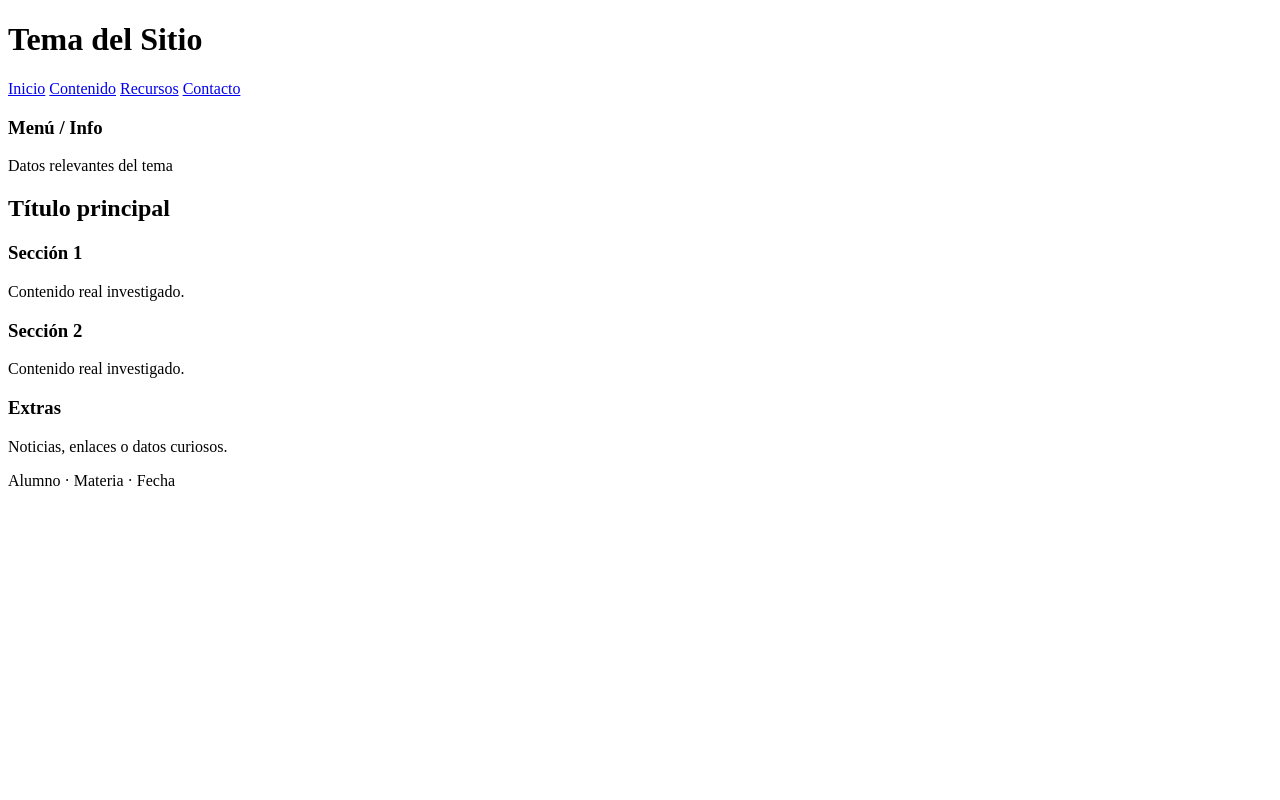
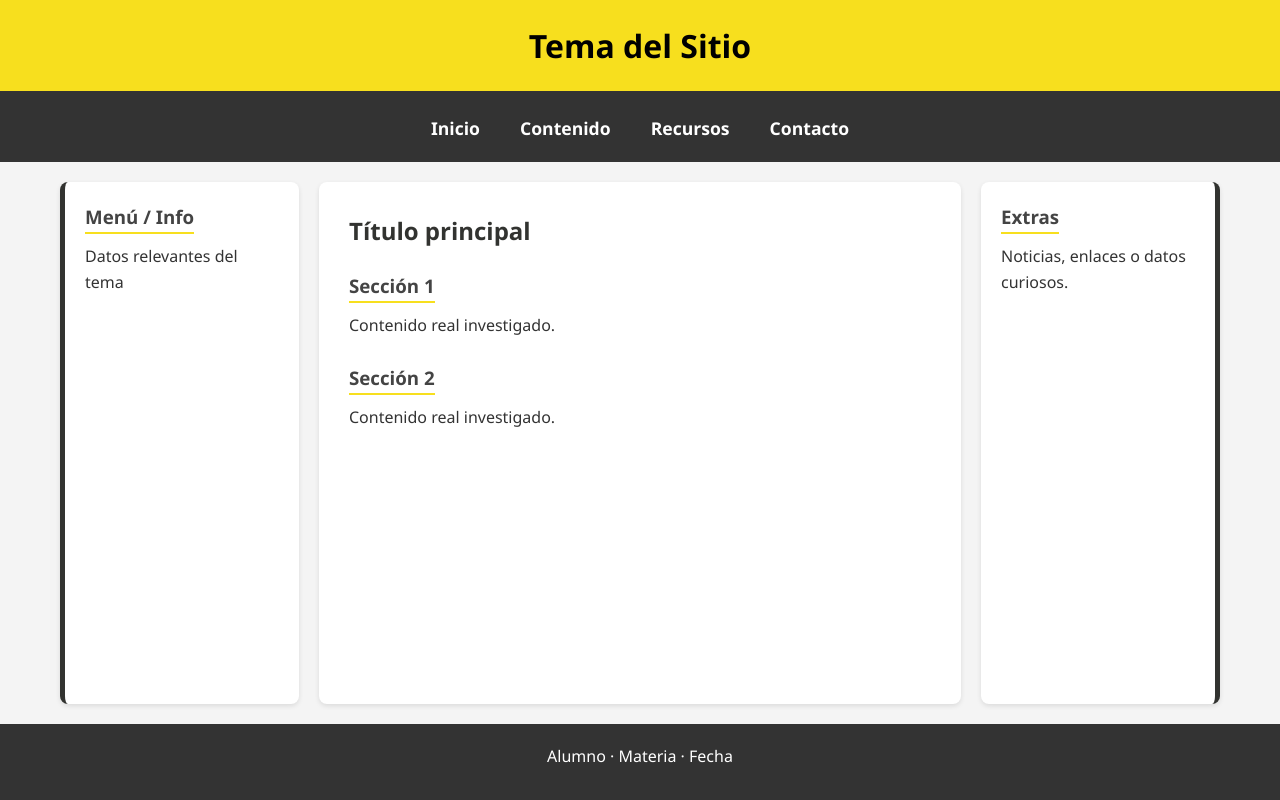
Before and after one commit to AxelLerma/Html06---Practica-Sitio-Web, a plain HTML site: page index.html in a window 1280 px wide. Drawn offline with Linux system fonts and the light colour scheme.

Commit message:
[DONE]: Se puso diseño en css y se configuro la visualizacion movile

```diff
--- a/css/style.css
+++ b/css/style.css
@@ -0,0 +1,145 @@
+       * {
+            box-sizing: border-box;
+            margin: 0;
+            padding: 0;
+        }
+
+        body {
+            font-family: 'Segoe UI', Tahoma, Geneva, Verdana, sans-serif;
+            line-height: 1.6;
+            color: #333;
+            background-color: #f4f4f4;
+            display: flex;
+            flex-direction: column;
+            min-height: 100vh;
+        }
+
+        /* HEADER: Centrado con Flexbox */
+        header {
+            background-color: #f7df1e; /* Amarillo JS */
+            color: #000;
+            padding: 20px;
+            display: flex;
+            justify-content: center; /* Centrado horizontal */
+            align-items: center;     /* Centrado vertical */
+            text-align: center;
+            border-bottom: 3px solid #333;
+        }
+
+        /* NAV: Horizontal y distribuido */
+        nav {
+            background-color: #333;
+            display: flex;
+            justify-content: center; /* Centrar enlaces */
+            gap: 20px; /* Espacio entre enlaces */
+            padding: 15px;
+        }
+
+        nav a {
+            color: white;
+            text-decoration: none;
+            font-weight: bold;
+            font-size: 1.1rem;
+            padding: 5px 10px;
+            transition: color 0.3s;
+        }
+
+        nav a:hover {
+            color: #f7df1e;
+        }
+
+        /* MAIN: Contenedor principal de las 3 columnas */
+        main {
+            display: flex; /* Activa Flexbox para las columnas */
+            flex-direction: row; /* Eje horizontal por defecto (Desktop) */
+            gap: 20px; /* Espacio entre columnas */
+            padding: 20px;
+            max-width: 1200px;
+            margin: 0 auto; /* Centrar el contenedor en pantalla grande */
+            width: 100%;
+            flex: 1; /* Empuja el footer hacia abajo si hay poco contenido */
+        }
+
+        /* ASIDE IZQUIERDO Y DERECHO (Columnas laterales) */
+        aside {
+            flex: 1; /* Ocupan 1 parte del espacio disponible */
+            background-color: #fff;
+            padding: 20px;
+            border-radius: 8px;
+            box-shadow: 0 2px 5px rgba(0,0,0,0.1);
+        }
+
+        /* ARTICLE (Columna central - Más ancha) */
+        article {
+            flex: 3; /* Ocupa 3 veces más espacio que los asides */
+            background-color: #fff;
+            padding: 30px;
+            border-radius: 8px;
+            box-shadow: 0 2px 5px rgba(0,0,0,0.1);
+        }
+
+        /* Estilos internos de las secciones */
+        h2 { margin-bottom: 20px; color: #323330; }
+        h3 { margin-bottom: 10px; color: #444; border-bottom: 2px solid #f7df1e; display: inline-block;}
+        section { margin-bottom: 25px; }
+        p { margin-bottom: 10px; }
+
+        /* Estilos específicos para distinguir visualmente los asides */
+        .left { border-left: 5px solid #323330; }
+        .right { border-right: 5px solid #323330; }
+
+        /* FOOTER */
+        footer {
+            background-color: #333;
+            color: white;
+            text-align: center;
+            padding: 20px;
+            margin-top: auto;
+            display: flex;
+            justify-content: center;
+            align-items: center;
+        }
+
+        /* ================================================================
+           MEDIA QUERY (Mobile <= 768px)
+           ================================================================
+        */
+        @media (max-width: 768px) {
+
+            /* 1. Cambiamos la dirección a columna (vertical) */
+            main {
+                flex-direction: column;
+            }
+
+            /* 2. REORDENAMIENTO OBLIGATORIO (Propiedad 'order')
+               El PDF pide este orden exacto dentro del main:
+               1° Contenido principal (article)
+               2° Aside izquierdo (aside.left)
+               3° Aside derecho (aside.right)
+            */
+
+            article {
+                order: 1; /* Lo forzamos a ser el primero */
+                width: 100%;
+            }
+
+            aside.left {
+                order: 2; /* Lo forzamos a ser el segundo */
+                width: 100%;
+                border-left: none; /* Quitamos borde lateral estético */
+                border-top: 5px solid #323330; /* Cambiamos a borde superior */
+            }
+
+            aside.right {
+                order: 3; /* Lo forzamos a ser el tercero */
+                width: 100%;
+                border-right: none;
+                border-top: 5px solid #323330;
+            }
+
+            /* Ajustes para el menú en móvil */
+            nav {
+                flex-direction: column; /* Menú vertical */
+                gap: 10px;
+            }
+        }
--- a/index.html
+++ b/index.html
@@ -3,7 +3,7 @@
 <head>
 <meta charset="UTF-8">
 <title>Sitio Informativo Flexbox</title>
-<link rel="stylesheet" href="styles.css">
+<link rel="stylesheet" href="css/style.css">
 </head>
 <body>
 <header>
```
